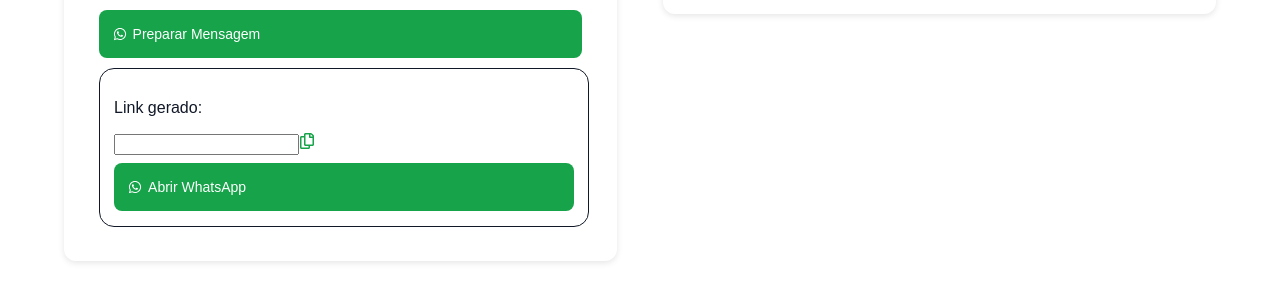
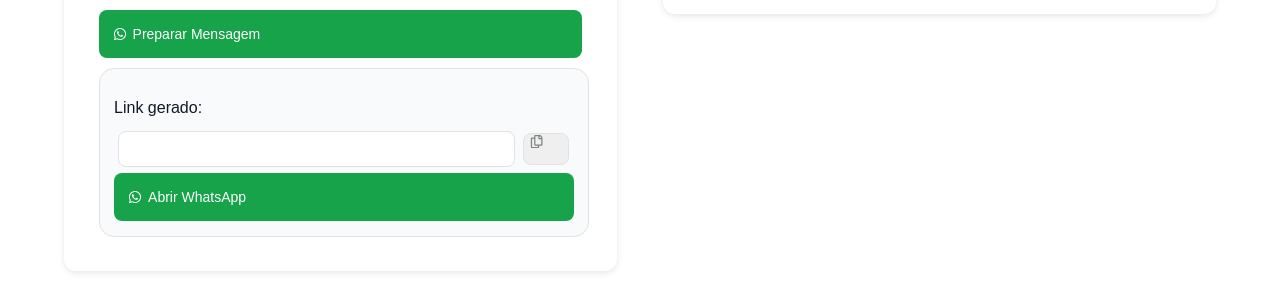
Before and after one commit to marianalmeid/trabalhoDw2_3bim, a React (Vite) app in the folder projeto-react-whatshub/vite-project/: page / in a window 1280 px wide. Shown: the part 434-721 px from the top of the page. Built offline with nearby package versions, Linux system fonts and the light colour scheme; no server answers; the database is empty.

Commit message:
css (flexbox), nao ta terminado

```diff
--- a/projeto-react-whatshub/vite-project/src/components/linkGerador.jsx
+++ b/projeto-react-whatshub/vite-project/src/components/linkGerador.jsx
@@ -61,7 +61,7 @@
           <p>Link gerado:</p>
             <div className="link">
               <input type="text" value={link} readOnly />
-              <FaRegCopy color="#16a34a" style={{ cursor: 'pointer' }} onClick={copiarLink} />
+              <button><FaRegCopy color="#7f8481ff" style={{ cursor: 'pointer' }} onClick={copiarLink} /></button>
             </div>
             {copiado && <p style={{ color: "#16a34a", fontSize: "12px", margin: "4px 0" }}>Link copiado!</p>}
             <button className="btn-green" onClick={() => window.open(link, "_blank")}>
--- a/projeto-react-whatshub/vite-project/src/styles/App.css
+++ b/projeto-react-whatshub/vite-project/src/styles/App.css
@@ -117,10 +117,35 @@
 }
 .gerador{
   margin-top: 2%;
-  border: 1px solid #111827;
+  border: 1px solid #e0e2e4;
+  background-color: #f9fafb;
   width: 95%;
   padding: 3%;
   border-radius: 15px;
+  display: flex;
+  flex-direction: column;
+}
+.link{
+  display: flex;
+  height: 2rem;
+  align-items: center;
+  justify-content: space-around;
+}
+.link input{
+  border: 1px solid #e0e2e4;
+  border-radius: 8px;
+  width: 85%;
+  font-size: 14px;
+  height: 100%;
+}
+.link button{
+  display: flex;
+
+  border: 1px solid #e0e2e4;
+  border-radius: 8px;
+  width: 10%;
+  margin: none;
+  height: 100%;
 }
 /* Botões */
 .btn-green {
```
